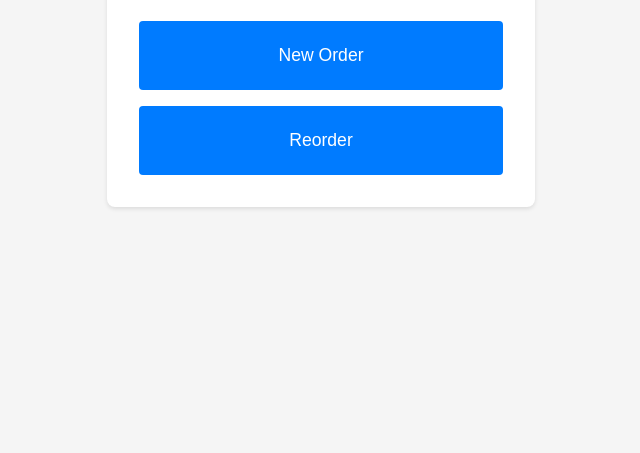
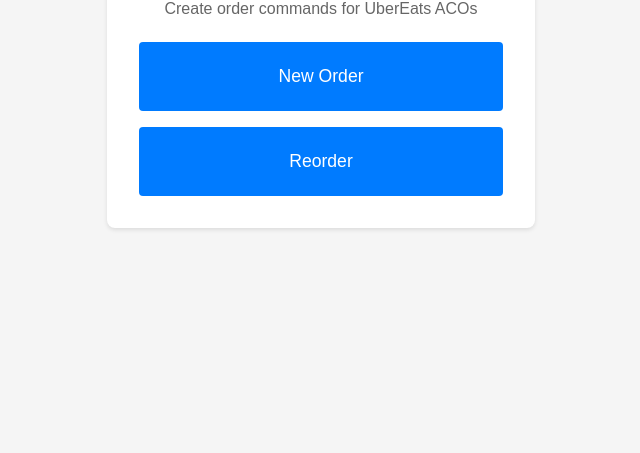
Before and after one commit to g8tsz/UE-card-command, a plain HTML site: page index.html in a window 1280 px wide. Shown: the part 347-800 px from the top of the page, without its empty margins (319-959 px from the left). Drawn offline with Linux system fonts and the light colour scheme.

Commit message:
README and homepage: position as order commands for UberEats ACOs

```diff
--- a/index.html
+++ b/index.html
@@ -3,7 +3,7 @@
 <head>
     <meta charset="UTF-8">
     <meta name="viewport" content="width=device-width, initial-scale=1.0">
-    <title>UE Card Command</title>
+    <title>UE Card Command – Order commands for UberEats ACOs</title>
     <link rel="icon" type="image/x-icon" href="/images/394.png">
     <style>
         body {
@@ -67,6 +67,7 @@
 <body>
     <div class="container">
         <h1>UE Card Command</h1>
+        <p style="color:#666; margin-bottom: 1.5rem;">Create order commands for UberEats ACOs</p>
         <div class="nav-buttons">
             <a href="order.html" class="nav-button">New Order</a>
             <a href="reorder.html" class="nav-button">Reorder</a>
```
Also changed, not shown: 1 other file.
